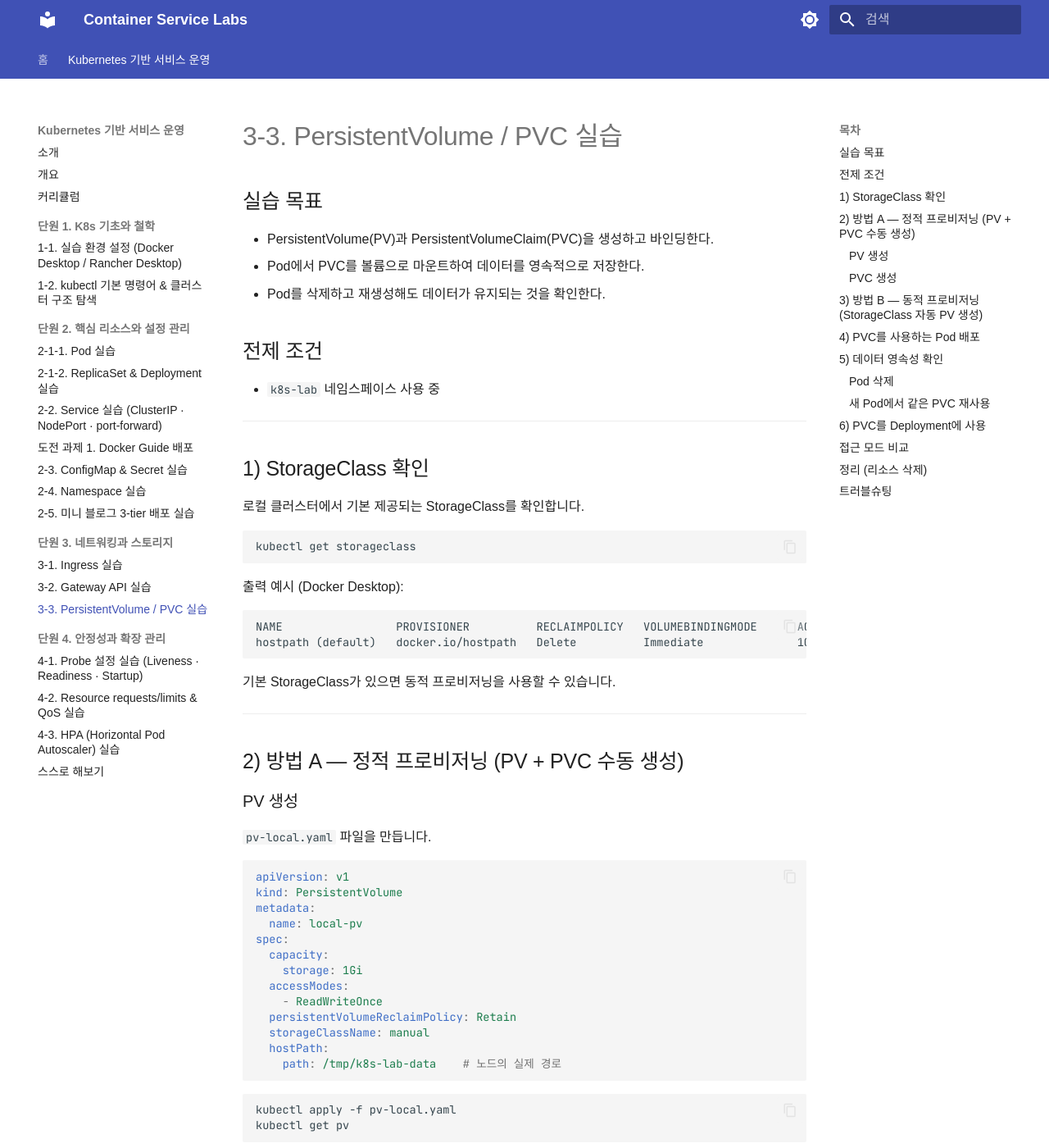
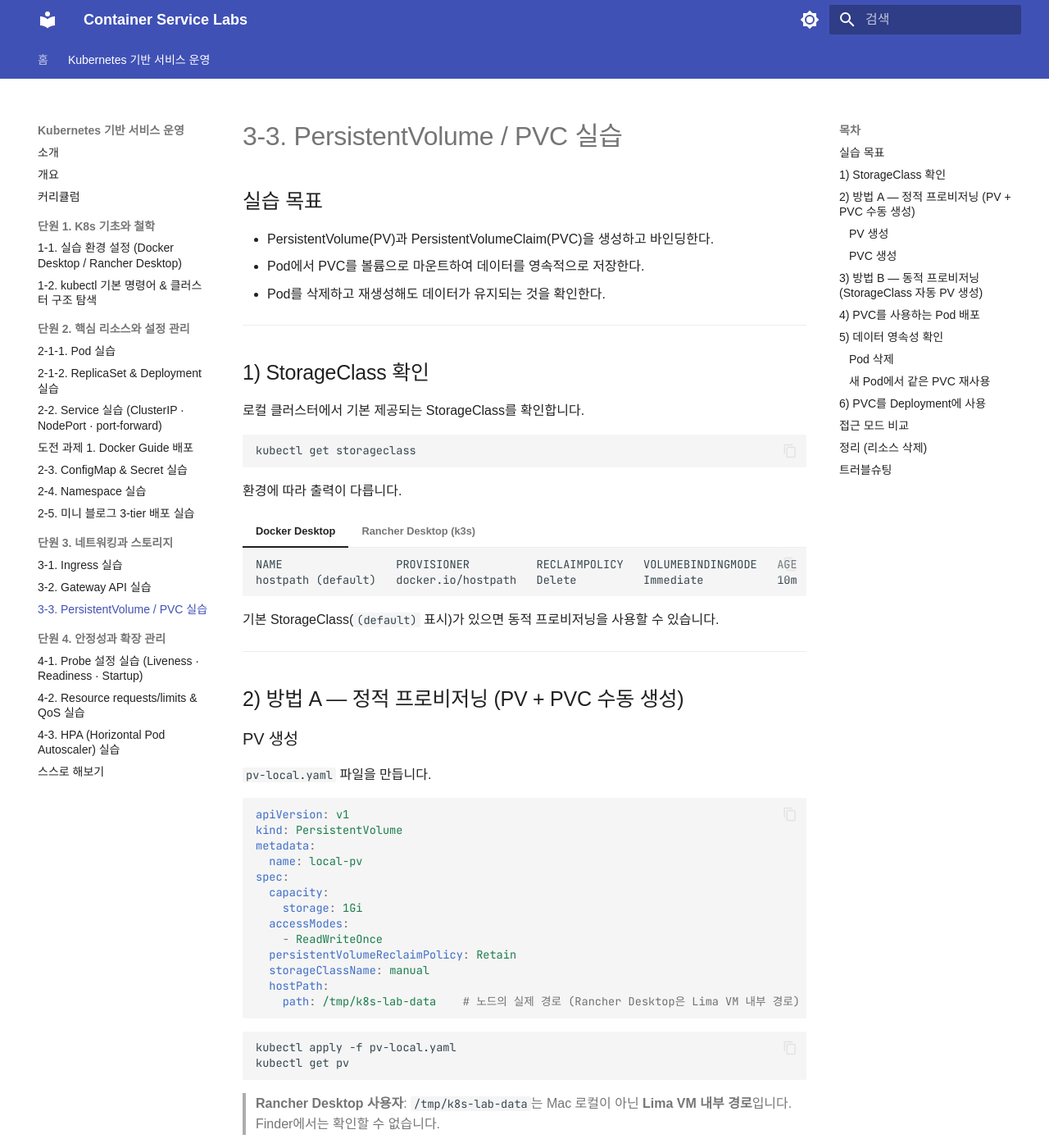
Before and after one commit to skilleat-labs/docker-k8s-labs, an MkDocs documentation site: the page built from docs/modules/module10/3-3.md, in a window 1280 px wide and 1400 px high. Shown: the whole window at 82% size. Built offline with MkDocs 1.6.1 and Material for MkDocs 9.7.7, drawn with Linux system fonts in a browser that asks for light colours; some web fonts are replaced; some of the changed text lies outside the part shown.

Commit message:
docs: 3-3 Docker Desktop / Rancher Desktop 환경 호환성 개선
- 전제 조건 k8s-lab 네임스페이스 언급 제거
- StorageClass 확인 예시에 Docker Desktop / Rancher Desktop 탭 분리
- hostPath 경로 Rancher Desktop Lima VM 내부 경로 안내 추가
- busybox:1.36 → busybox:1.36-musl (Apple Silicon 호환)
- MySQL Deployment PVC를 local-pvc → dynamic-pvc로 변경 (기존 데이터 충돌 방지)
- 트러블슈팅에 MySQL 초기화 실패 및 Rancher Desktop WaitForFirstConsumer 항목 추가

Co-Authored-By: Claude Sonnet 4.6 <noreply@anthropic.com>

````diff
--- a/docs/modules/module10/3-3.md
+++ b/docs/modules/module10/3-3.md
@@ -5,10 +5,6 @@
 - PersistentVolume(PV)과 PersistentVolumeClaim(PVC)을 생성하고 바인딩한다.
 - Pod에서 PVC를 볼륨으로 마운트하여 데이터를 영속적으로 저장한다.
 - Pod를 삭제하고 재생성해도 데이터가 유지되는 것을 확인한다.
-
-## 전제 조건
-
-- `k8s-lab` 네임스페이스 사용 중
 
 ---
 
@@ -20,14 +16,23 @@
 kubectl get storageclass
 ```
 
-출력 예시 (Docker Desktop):
+환경에 따라 출력이 다릅니다.
 
-```
-NAME                 PROVISIONER          RECLAIMPOLICY   VOLUMEBINDINGMODE      AGE
-hostpath (default)   docker.io/hostpath   Delete          Immediate              10m
-```
+=== "Docker Desktop"
 
-기본 StorageClass가 있으면 동적 프로비저닝을 사용할 수 있습니다.
+    ```
+    NAME                 PROVISIONER          RECLAIMPOLICY   VOLUMEBINDINGMODE   AGE
+    hostpath (default)   docker.io/hostpath   Delete          Immediate           10m
+    ```
+
+=== "Rancher Desktop (k3s)"
+
+    ```
+    NAME                   PROVISIONER             RECLAIMPOLICY   VOLUMEBINDINGMODE      AGE
+    local-path (default)   rancher.io/local-path   Delete          WaitForFirstConsumer   10m
+    ```
+
+기본 StorageClass(`(default)` 표시)가 있으면 동적 프로비저닝을 사용할 수 있습니다.
 
 ---
 
@@ -50,13 +55,15 @@ spec:
   persistentVolumeReclaimPolicy: Retain
   storageClassName: manual
   hostPath:
-    path: /tmp/k8s-lab-data    # 노드의 실제 경로
+    path: /tmp/k8s-lab-data    # 노드의 실제 경로 (Rancher Desktop은 Lima VM 내부 경로)
 ```
 
 ```bash
 kubectl apply -f pv-local.yaml
 kubectl get pv
 ```
+
+> **Rancher Desktop 사용자**: `/tmp/k8s-lab-data`는 Mac 로컬이 아닌 **Lima VM 내부 경로**입니다. Finder에서는 확인할 수 없습니다.
 
 출력:
 
@@ -211,6 +218,8 @@ Hello K8s Storage!
 ## 6) PVC를 Deployment에 사용
 
 실제로는 Deployment에서 PVC를 사용합니다.
+
+MySQL은 `/var/lib/mysql`이 **빈 디렉토리**여야 초기화됩니다. 앞 단계에서 데이터가 기록된 `local-pvc`를 재사용하면 실패하므로, 동적 프로비저닝으로 새 PVC를 사용합니다.
 
 `deploy-with-pvc.yaml` 파일을 만듭니다.
 
@@ -241,7 +250,7 @@ spec:
       volumes:
         - name: mysql-data
           persistentVolumeClaim:
-            claimName: local-pvc
+            claimName: dynamic-pvc   # 앞 단계에서 생성한 빈 PVC 사용
 ```
 
 ```bash
@@ -283,3 +292,5 @@ kubectl delete pv local-pv
 | PVC `Pending` 상태 | StorageClass 이름 일치 여부, PV 용량이 충분한지 확인 |
 | Pod `Pending` (PVC 관련) | PVC가 `Bound` 상태인지 확인 |
 | 데이터 유실 | PV의 `Reclaim Policy`가 `Delete`이면 PVC 삭제 시 데이터 삭제됨 |
+| MySQL Pod `Error` / `CrashLoopBackOff` | 마운트 경로(`/var/lib/mysql`)에 기존 파일이 있으면 초기화 실패 — 빈 PVC를 새로 생성해서 사용 |
+| Rancher Desktop에서 PVC `Pending` 유지 | `local-path` StorageClass는 `WaitForFirstConsumer` 모드 — Pod를 배포해야 PV가 생성됨 |
````
Also changed, not shown: other parts of docs/modules/module10/3-3.md (+2 -2 lines).
